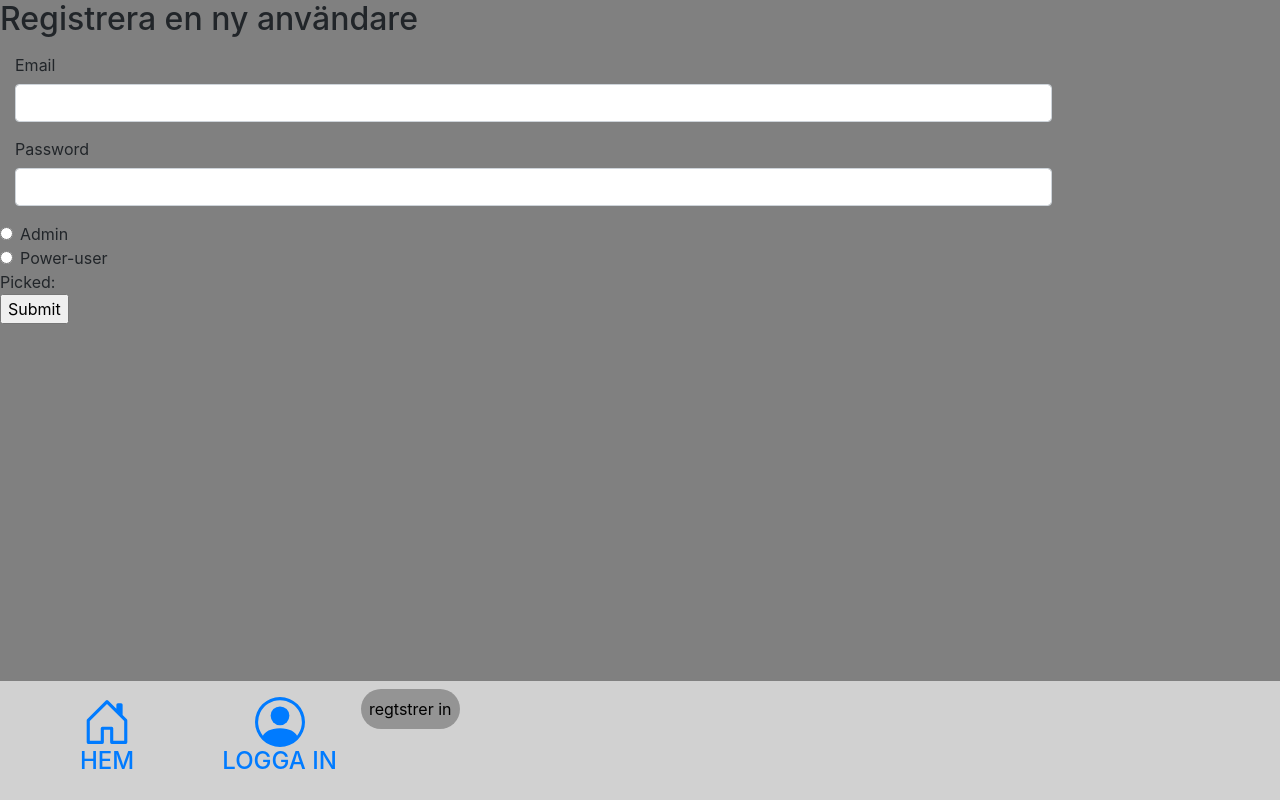
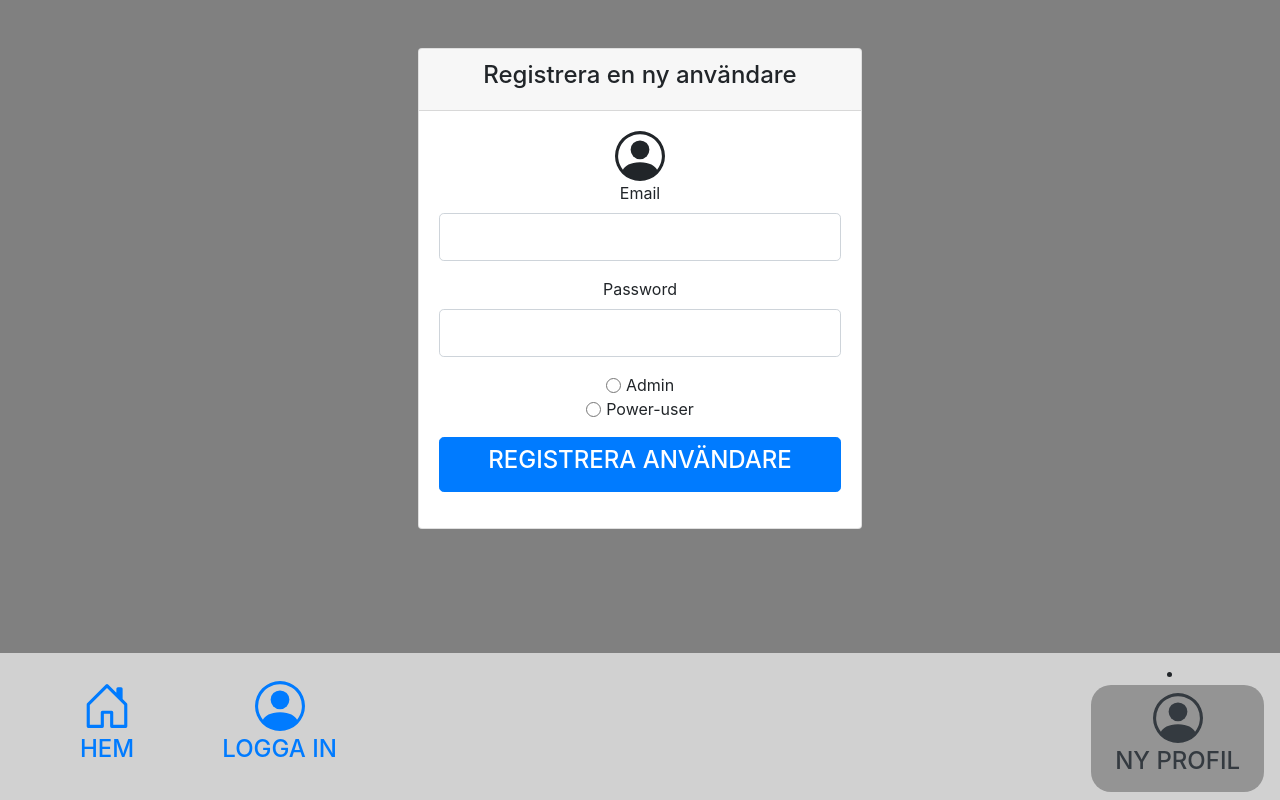
Before and after one commit to magdulator/x0001e, a React (Create React App) app in the folder frontend/: page /register in a window 1280 px wide. Built offline with nearby package versions, Linux system fonts and the light colour scheme.

Commit message:
must fix nested menu

```diff
--- a/frontend/package.json
+++ b/frontend/package.json
@@ -14,6 +14,7 @@
     "react": "^17.0.2",
     "react-bootstrap": "^1.5.2",
     "react-bootstrap-icons": "^1.4.0",
+    "react-collapsible": "^2.8.3",
     "react-dom": "^17.0.2",
     "react-scripts": "4.0.3",
     "react-validation": "^3.0.7",
--- a/frontend/src/App.css
+++ b/frontend/src/App.css
@@ -10,6 +10,7 @@
   background-color: rgb(148, 148, 148);
   border-radius: 20px;
   color: black;
+
 }
 
 .card.mx-auto {
@@ -68,15 +69,19 @@ body, html {
 .editPic {
   position: absolute;
   top: 3px;
-  left: 250px;
-  background-color: #555;
+  right: 250px;
+  background-color:rgba(104, 104, 104, 0.62);
   color: white;
   font-size: 20px;
-  padding: 20px 30px;
+  padding: 20px 25px;
   border: none;
   cursor: pointer;
   border-radius: 5px;
   text-align: center;
+
+}
+.editPic:hover{
+  color:black;
 }
 
 .pic-cont {
@@ -117,3 +122,9 @@ body, html {
   top: 40%;
   left: 50%;
   transform: translate(-50%, -40%);}
+
+  input[type=radio] {
+    width: 15px;
+    height: 15px;
+    margin-right: 10px;
+}
--- a/frontend/src/App.js
+++ b/frontend/src/App.js
@@ -15,9 +15,20 @@ class App extends Component {
     constructor(props) {
       super(props);
       this.logOut = this.logOut.bind(this);
+      this.handleClick = this.handleClick.bind(this);
       this.state = {
       currentUser: auth.getCurrentUser(),
+      currentRole: auth.isAdmin(),
+      open: true,
     };
+  }
+  handleClick() {
+      if(this.state.open) {
+        this.setState({open: false});
+      }
+        else {
+            this.setState({open: true})
+        }
   }
 
     logOut() {
@@ -25,60 +36,84 @@ class App extends Component {
     }
 
     render() {
-      const {currentUser} = this.state;
+      const {currentUser, currentRole } = this.state;
 
       return (
 
           <BrowserRouter forceRefresh = {true}>
 
-              <nav className="navbar navbar-expand-lg fixed-bottom">
+              <nav className="navbar navbar-expand-lg fixed-bottom justify-content-between">
                   <ul className="navbar-nav mr-auto mt-2 mt-lg-0">
                       {currentUser ? (
                       <>
-                      <li className="nav-item ml-3 text-center">
-                          <NavLink to={"/home"} className="nav-link px-5" activeClassName="active-link">
+                      <li className="nav-item ml-3 text-center text-secondary">
+                          <NavLink to={"/home"} className="nav-link px-5 text-dark" activeClassName="active-link">
                               <HouseDoor size = "50"></HouseDoor><br></br>
-                              <h4>HEM</h4>
+                              <h4 className="pt-1">HEM</h4>
                           </NavLink>
                       </li>
 
-                      <li className ="nav-item ml3 text-center">
-                            <a href="/system" className="nav-link pl-3" onClick={this.logOut}>
+                      <li className ="nav-item ml-3 text-center">
+                            <a href="/system" className="nav-link pl-3 text-dark" onClick={this.logOut}>
                               <PersonCircle size = "50"></PersonCircle><br></br>
-                              <h4>LOGGA UT</h4>
+                              <h4 className="pt-1">LOGGA UT</h4>
                           </a>
                       </li>
                       <li className="nav-item ml-3 text-center">
 
-                          <NavLink to={"/system"} className="nav-link px-4" activeClassName="active-link">
+                          <NavLink to={"/system"} className="nav-link px-4 text-dark" activeClassName="active-link" onClick = {this.handleClick}>
                               <CameraReelsFill size = "50"></CameraReelsFill><br></br>
-                              <h4>SYSTEM</h4>
+                              <h4 className="pt-1">SYSTEM</h4>
                           </NavLink>
                       </li>
+
                       </>
+
                       ):(
                       <>
                       <li className="nav-item ml-3 text-center ">
                           <NavLink to={"/home"} className="nav-link px-5" activeClassName="active-link">
                               <HouseDoor size = "50"></HouseDoor><br></br>
-                              <h4>HEM</h4>
+                              <h4 className="pt-1">HEM</h4>
                           </NavLink>
                       </li>
                       <li className="nav-item ml-3 text-center">
                           <NavLink to={"/login"} className="nav-link px-4" activeClassName="active-link">
                               <PersonCircle size = "50"></PersonCircle><br></br>
-                              <h4>LOGGA IN</h4>
+                              <h4 className="pt-1">LOGGA IN</h4>
                           </NavLink>
                       </li>
 
-                      <li className="nav-item  text-center">
-                          <NavLink to={"/register"} className="nav-link" activeClassName="active-link">
-                              regtstrer in
-                          </NavLink>
-                      </li>
+
                       </>
                   )}
+
               </ul>
+              {currentRole && (
+                          <>
+                          <ul className = "navbar-nav mr-5">
+                          <li className="nav-item ml-3 text-center">
+
+                            <NavLink to={"/register"} className="nav-link px-4 text-dark" activeClassName="active-link">
+                            <PersonCircle size = "50"></PersonCircle><br></br>
+                                <h4 className="pt-1">NY PROFIL</h4>
+                            </NavLink>
+                        </li>
+                        </ul>
+
+                          </>
+                        )}
+                        {this.state.open &&(
+                            <>
+                            <li className="nav-item ml-3 text-center">
+
+                                <NavLink to={"/register"} className="nav-link px-4 text-dark" activeClassName="active-link">
+                                <PersonCircle size = "50"></PersonCircle><br></br>
+                                <h4 className="pt-1">NY PROFIL</h4>
+                                </NavLink>
+                            </li>
+                            </>
+                        )}
           </nav>
           <Switch>
               <Route path = "/login" component={LoginForm}/>
@@ -86,6 +121,7 @@ class App extends Component {
               <Route path = "/home" component = {ImageContainer}/>
               <GuardedRoute path = "/system" component = {System} auth ={auth.isAuth()}/>
               <GuardedRoute path = "/upload" component = {ImageUpload} auth = {auth.isAdmin()}/>
+              <GuardedRoute path = "/register" component = {RegisterForm} auth = {auth.isAdmin()}/>
           </Switch>
           </BrowserRouter>
 
--- a/frontend/src/components/image-container.js
+++ b/frontend/src/components/image-container.js
@@ -1,5 +1,6 @@
 import React, {useState, useEffect} from 'react';
 import { useHistory } from "react-router-dom";
+import {PencilSquare} from 'react-bootstrap-icons';
 
 import axios from 'axios';
 import Carousel from 'react-bootstrap/Carousel';
@@ -54,7 +55,7 @@ const ImageContainer = ({newImage}) => {
                 />
                 {getRole() ? (
                     <>
-                    <button onClick={() => history.push('/upload')} className = "editPic">REDIGERA BILDER</button>
+                    <button onClick={() => history.push('/upload')} className = "editPic"><PencilSquare size="50"></PencilSquare></button>
                     </>
                 ):
                 <></>}
@@ -71,7 +72,7 @@ const ImageContainer = ({newImage}) => {
                 </div>
                 {getRole() ? (
                     <>
-                    <button onClick={() => history.push('/upload')} className = "editPic">REDIGERA BILDER</button>
+                    <button onClick={() => history.push('/upload')} className = "editPic"><PencilSquare size="50"></PencilSquare></button>
                     </>
                 ):
                 <></>}
--- a/frontend/src/components/register.component.js
+++ b/frontend/src/components/register.component.js
@@ -2,6 +2,7 @@ import React, { Component } from "react";
 import auth from '../services/auth';
 import { Formik,ErrorMessage} from 'formik';
 import * as Yup from 'yup';
+import {PersonCircle} from 'react-bootstrap-icons';
 
 export default class RegisterForm extends Component {
 
@@ -24,24 +25,25 @@ export default class RegisterForm extends Component {
             }}
             validator={() => ({})}>
                 { props => (
+                    <div className = "container py-5">
+                        <div className="card mx-auto">
+                            <div className="card-header text-center">
+                                <h4>Registrera en ny användare</h4>
+                                </div>
+                                <div className = "card-body text-center">
+                                <PersonCircle size = "50"></PersonCircle>
                     <form onSubmit = {props.handleSubmit} >
 
-                    <div className="form-group mb-2">
-                        <h2>Registrera en ny användare</h2>
-                        <label htmlFor="email" className= "col-sm-2 col-form-label">Email</label>
-                        <div className="col-sm-10">
-
+                    <div className="form-group input-group-lg">
+                        <label htmlFor="email" className= "">Email</label>
                             <input name="email" type="email" className = "form-control" value={props.values.email} onChange={props.handleChange} onBlur={props.handleBlur}  />
-                            <ErrorMessage name="email" />
-                        </div>
+                            <ErrorMessage name="email" className="invalid-feedback"/>
                     </div>
-                    <div className="form-group ">
-                        <label htmlFor="password" className= "col-sm-2 col-form-label" >Password</label>
-                        <div className="col-sm-10">
-
+                    <div className="form-group input-group-lg ">
+                        <label htmlFor="password" className= "" >Password</label>
                             <input name="password" type="password" className = "form-control" value={props.values.password} onChange={props.handleChange} onBlur={props.handleBlur}/>
                             <ErrorMessage name="password" />
-                        </div>
+
                     </div>
                     <div className = "form-check">
                         <input className = 'form-check-input' type="radio" name="picked" value="admin" onChange={props.handleChange} id = "1"/>
@@ -55,14 +57,19 @@ export default class RegisterForm extends Component {
                             Power-user
                         </label>
                     </div>
-                    <div>Picked: {props.values.picked}</div>
+                    <div className = "form-group">
+                        <button
+                        className = "btn btn-primary btn-lg mt-3 py-2"
+                        type="submit"
+                        disabled={props.isSubmitting}> <h4>REGISTRERA ANVÄNDARE</h4>
+                        </button>
+                    </div>
 
-                    <input
-                        type="submit"
-                        value="Submit"
-                        disabled={props.isSubmitting}
-                        />
                 </form>
+                </div>
+                </div>
+                </div>
+
             )}
         </Formik>
 
```
Also changed, not shown: 1 other file (tests, documents, lock files or other folders).
